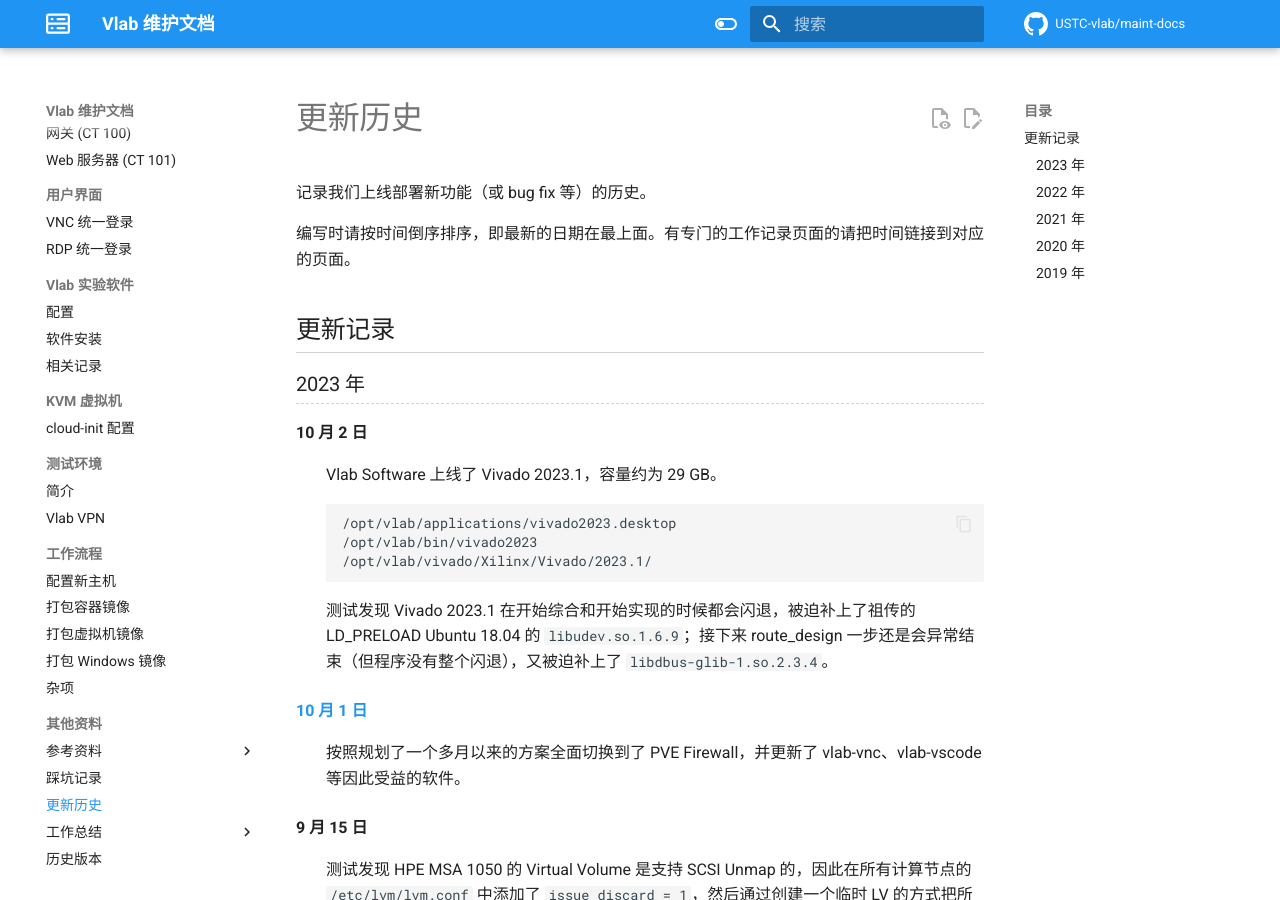
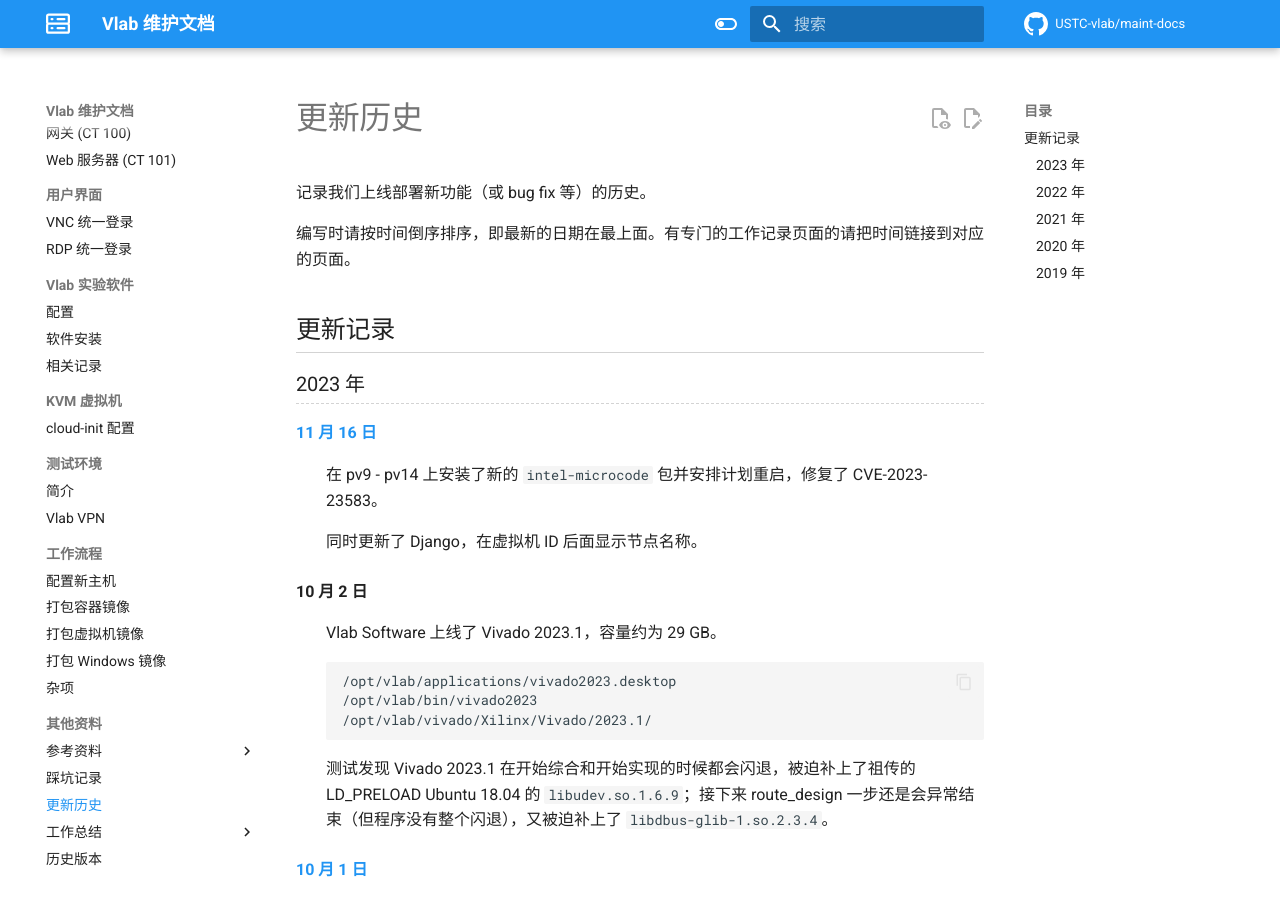
Before and after one commit to USTC-vlab/maint-docs, an MkDocs documentation site: the page built from docs/changelog.md, in a window 1280 px wide and 900 px high. Built offline with MkDocs 1.6.1 and Material for MkDocs 9.7.7, drawn with Linux system fonts in a browser that asks for light colours; comment, search, counter and statistics services are not loaded.

Commit message:
2023-11-18: Add Django update

```diff
--- a/docs/changelog.md
+++ b/docs/changelog.md
@@ -7,6 +7,12 @@
 ## 更新记录
 
 ### 2023 年
+
+[11 月 16 日](records/2023-11-18.md)
+
+:   在 pv9 - pv14 上安装了新的 `intel-microcode` 包并安排计划重启，修复了 CVE-2023-23583。
+
+    同时更新了 Django，在虚拟机 ID 后面显示节点名称。
 
 10 月 2 日
 
```
Also changed, not shown: docs/records/2023-11-18.md (+3 -1 lines).
